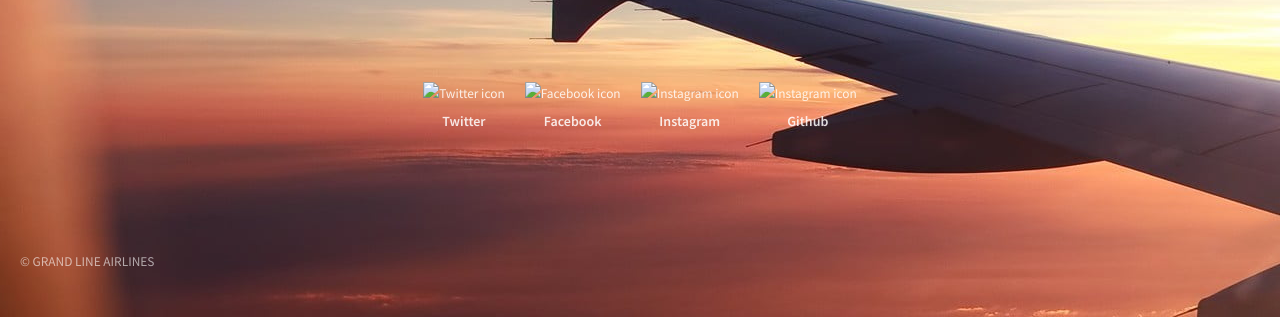
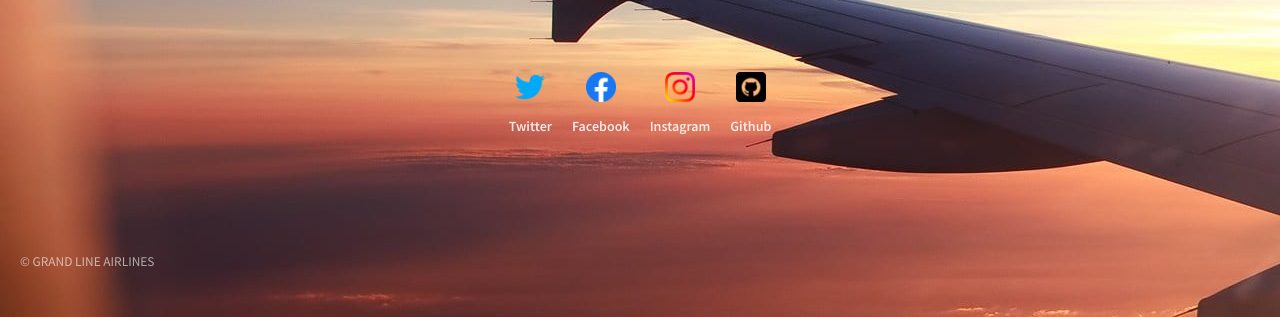
Before and after one commit to JohnPaulYSoria/INFOMNGMNT, a plain HTML site: page offer.html in a window 1280 px wide. Shown: the part 555-872 px from the top of the page. Drawn offline with Linux system fonts and the light colour scheme; a script that the page names is missing.

Commit message:
initial commit

```diff
--- a/offer.html
+++ b/offer.html
@@ -109,19 +109,19 @@
 					<footer>
 						<div class="social-media-icons">
 						  <a href="https://twitter.com/YourTwitterHandle">
-							<img src="../images/twitter.png" alt="Twitter icon">
+							<img src="../INFOMNGMNT/twitter.png" alt="Twitter icon">
 							<span>Twitter</span>
 						  </a>
 						  <a href="https://www.facebook.com/">
-							<img src="../images/facebook (1).png" alt="Facebook icon">
+							<img src="../INFOMNGMNT/facebook (1).png" alt="Facebook icon">
 							<span>Facebook</span>
 						  </a>
 						  <a href="https://www.instagram.com/">
-							<img src="../images/instagram.png" alt="Instagram icon">
+							<img src="../INFOMNGMNT/instagram.png" alt="Instagram icon">
 							<span>Instagram</span>
 						  </a>
 						  <a href="https://www.github.com/e">
-							<img src="../images/github.png" alt="Instagram icon">
+							<img src="../INFOMNGMNT/github.png" alt="Instagram icon">
 							<span>Github</span>
 						  </a>
 						</div>
```
